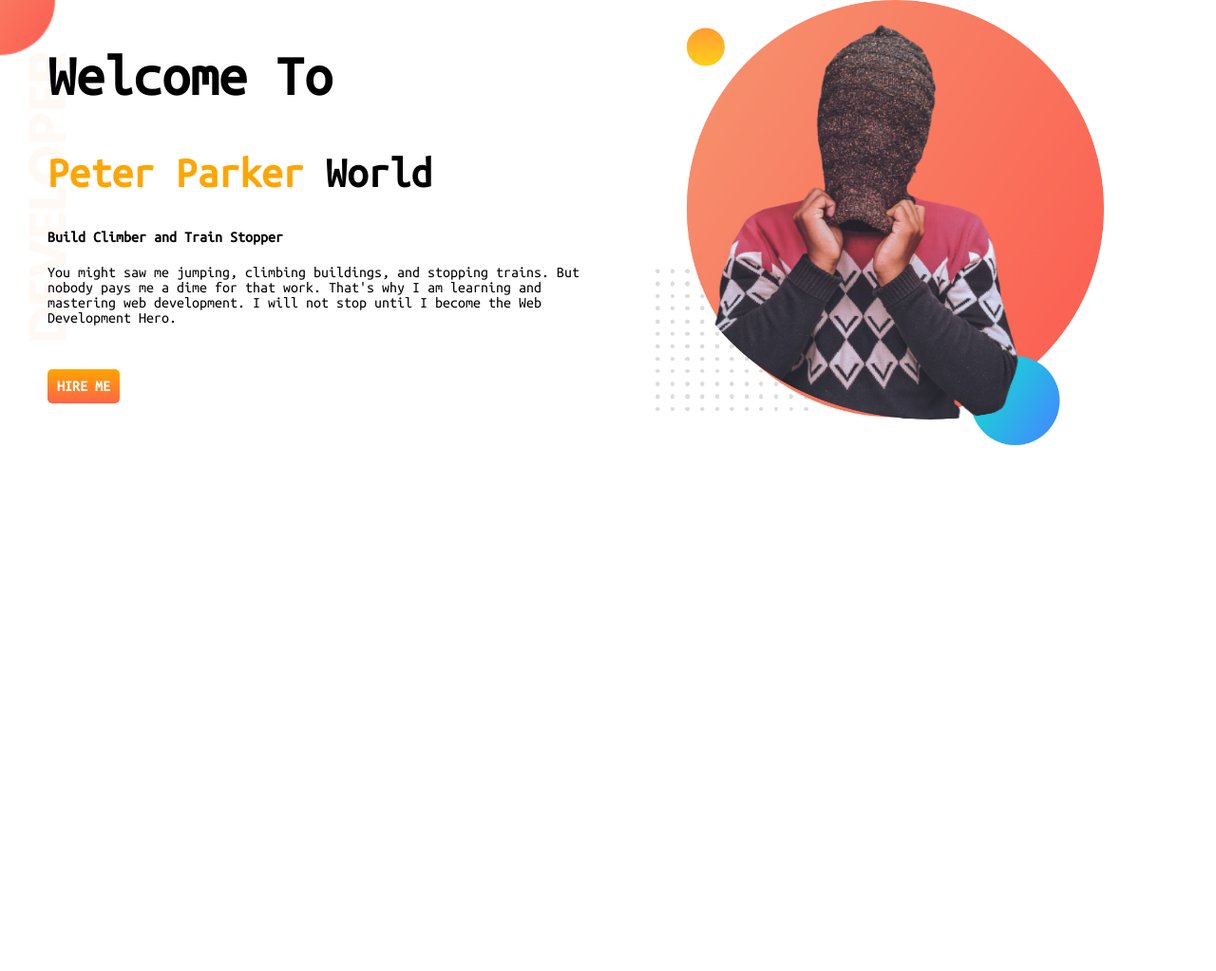
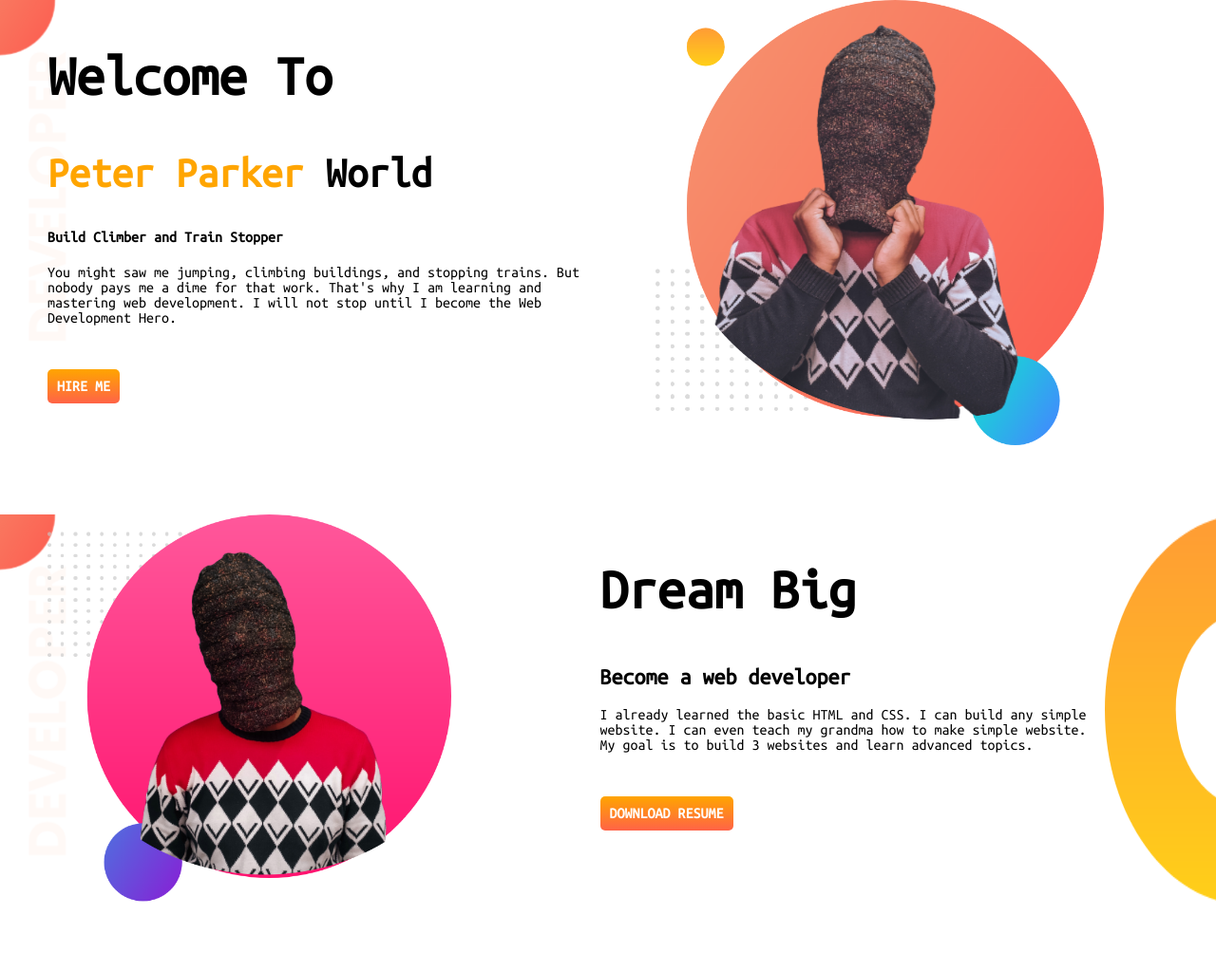
Before and after one commit to NahidulNoman/Developer, a plain HTML site: page index.html in a window 1280 px wide. Shown: the whole page at 95% size. Before the commit the page ends 800 px from the top, so only its background shows below. Drawn offline with Linux system fonts and the light colour scheme.

Commit message:
section-two added

```diff
--- a/index.html
+++ b/index.html
@@ -23,6 +23,18 @@
         <img src="images/my-bg.png" alt="">
     </div>
     </section>
+    <section class="dream-big">
+        <div class="section-two" >
+            <img src="images/my-bg2.png" alt="">
+        </div>
+        <div class="section-two">
+            <h1>Dream Big</h1>
+        <h2>Become a web developer</h2>
+        <p>I already learned the basic HTML and CSS. I can build any simple website. I can even teach my grandma how to make simple website. My goal is to build 3 websites and learn advanced topics.</p>
+        <a class="hire-me" target="_blank" href="https://programminghero1.github.io/developer-portfolio/">DOWNLOAD RESUME</a>
+        </div>
+        <img src="images/dream-bg.png" alt="">
+    </section>
 
 </body>
 </html>
--- a/style.css
+++ b/style.css
@@ -2,7 +2,7 @@ body{
     font-family: 'Ubuntu Mono', monospace;margin:0;
 }
 p{
-    padding-bottom:40px
+    padding-bottom:40px;
 }
 .headone span{
 color:orange;
@@ -18,7 +18,7 @@ h1{
     font-size:60px
 }
 section{
-    display:flex;background-image: url(images/top-banner.png);background-repeat: no-repeat;
+    display:flex;background-image: url(images/top-banner.png);background-repeat: no-repeat;padding-bottom:70px
 }
 .section-two{
 width:100%;padding-left: 0px;padding-left: 50px;
```
